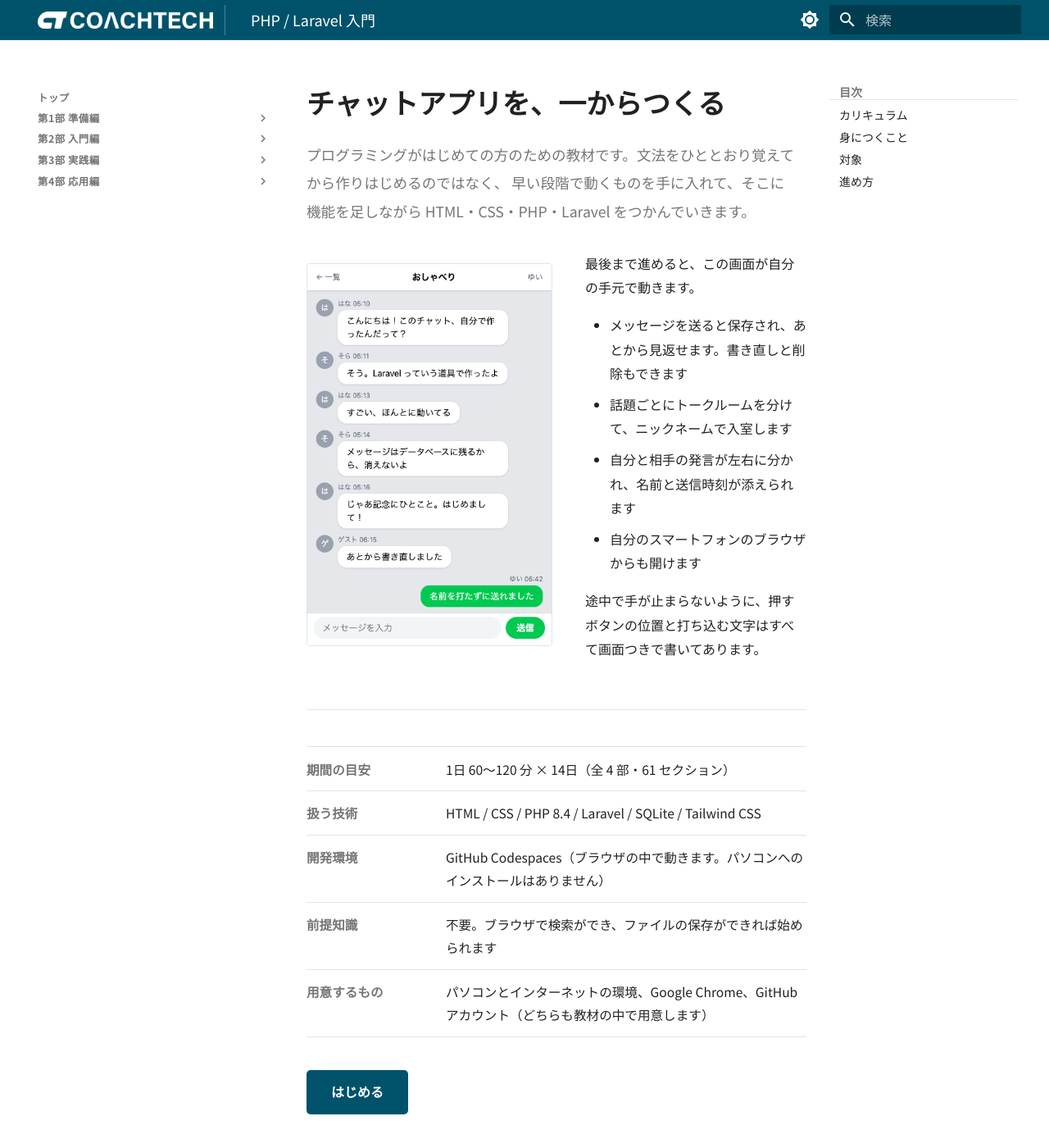
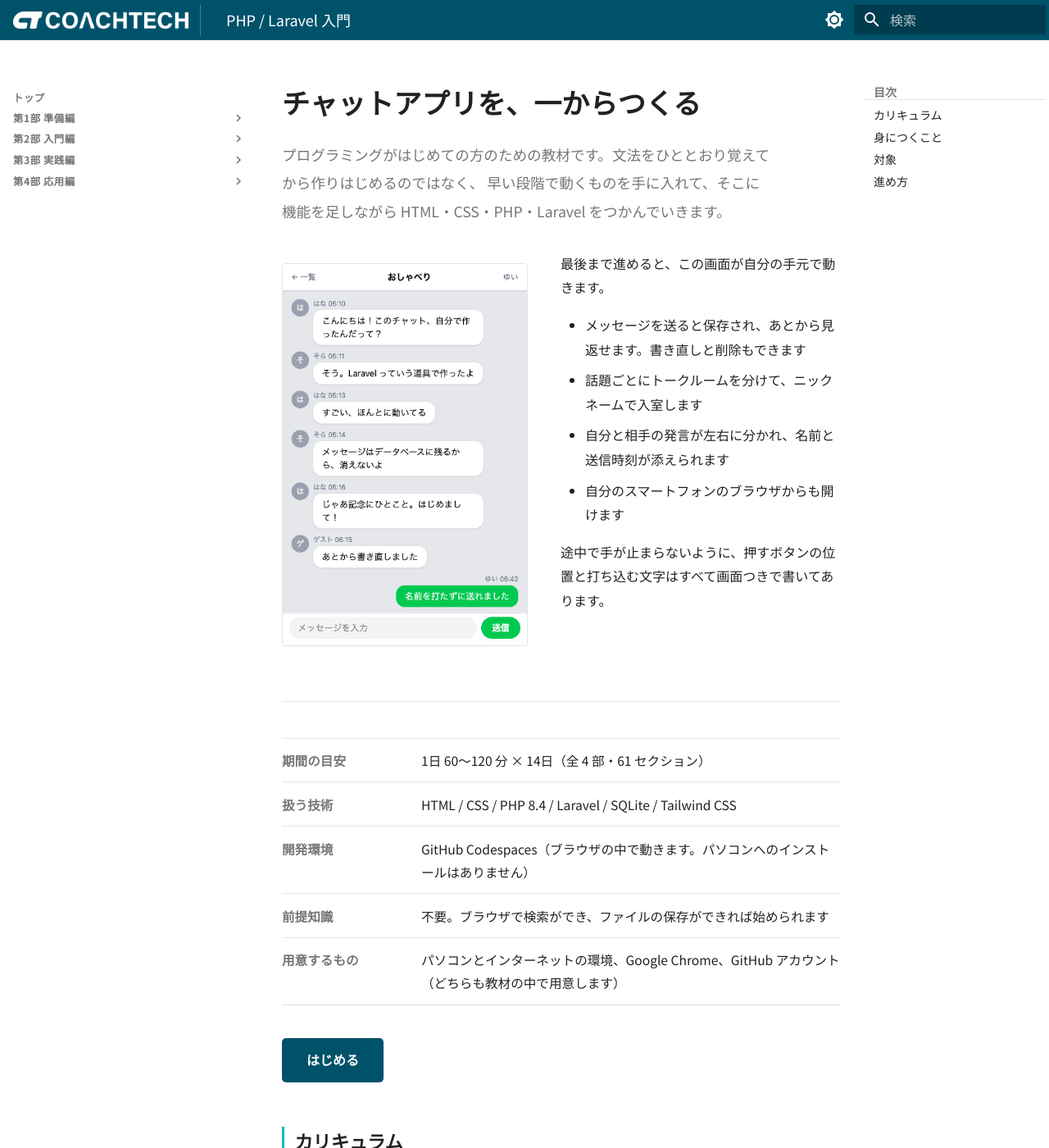
Before and after one commit to coachtech-material/laravel-chat-curriculum, an MkDocs documentation site: the page built from docs/index.md, in a window 1280 px wide and 1400 px high. Shown: the whole window at 82% size. Built offline with MkDocs 1.6.1 and Material for MkDocs 9.7.7, drawn with Linux system fonts in a browser that asks for light colours.

Commit message:
style: 本文の幅を広げる
左ペインを 16rem に広げたぶんが本文から引かれ、38字/行まで狭くなっていた
（参照サイトは 43字/行）。既定の 61rem コンテナだと 1440px の画面で左右に
220px 遊ぶので、コンテナを 65rem にし、目次を 11.5rem に詰めて本文へ回す。

1440px で 44字/行、1280px で 43字/行。日本語の可読域（35〜45字）に収め、
章名の折り返しと横スクロールが出ないことを両幅で確認した。

Co-Authored-By: Claude Opus 5 (1M context) <noreply@anthropic.com>

```diff
--- a/docs/stylesheets/custom.css
+++ b/docs/stylesheets/custom.css
@@ -214,9 +214,20 @@
 /* 章名が1行に収まるよう、左ペインを既定より広げる。
    .md-main__inner は flex で .md-content が flex:1 なので、幅だけ変えれば
    本文はひとりでに追従する（margin を足すと本文が潰れる） */
+/* 既定のコンテナは 61rem（1220px）で、広い画面では左右が遊ぶ。
+   左ペインを広げたぶんを本文から引かないよう、コンテナ自体を広げて
+   本文を 44字/行あたり（日本語の可読域の上限側）に戻す */
+.md-grid {
+  max-width: 65rem;
+}
+
 @media screen and (min-width: 76.25em) {
   .md-sidebar--primary {
     width: 16rem;
+  }
+  /* 目次の見出しは短いので、少し詰めて本文に回す */
+  .md-sidebar--secondary {
+    width: 11.5rem;
   }
   /* 左ペインの先頭にサイト名が出るが、すぐ上のヘッダーと同じ文字なので消す。
      狭い画面ではドロワーの見出し（戻る矢印つき）として要るので、
```
